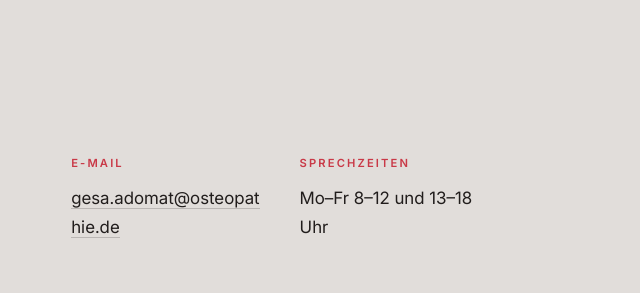
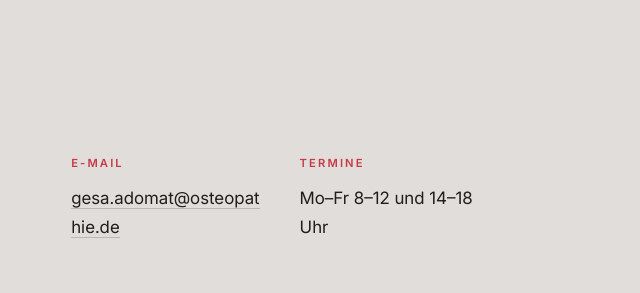
Before and after one commit to lorenzadomat/osteopathie-rhwd, a website: page index.html in a window 1280 px wide. Shown: the part 3062-3355 px from the top of the page, 640-1280 px from the left. Drawn offline with Linux system fonts and the light colour scheme.

Commit message:
Termine anpassen

```diff
--- a/index.html
+++ b/index.html
@@ -141,8 +141,8 @@
         <p><a href="mailto:gesa.adomat@osteopathie.de">gesa.adomat@osteopathie.de</a></p>
       </div>
       <div>
-        <h3>Sprechzeiten</h3>
-        <p>Mo–Fr 8–12 und 13–18 Uhr</p>
+        <h3>Termine</h3>
+        <p>Mo–Fr 8–12 und 14–18 Uhr</p>
       </div>
     </div>
     <p class="hinweis"><strong>Zum Anrufbeantworter:</strong> Ich arbeite allein und gehe während der Behandlungen nicht ans Telefon. Sprechen Sie mir gerne auf den Anrufbeantworter — ich melde mich so bald wie möglich bei Ihnen zurück.</p>
```
